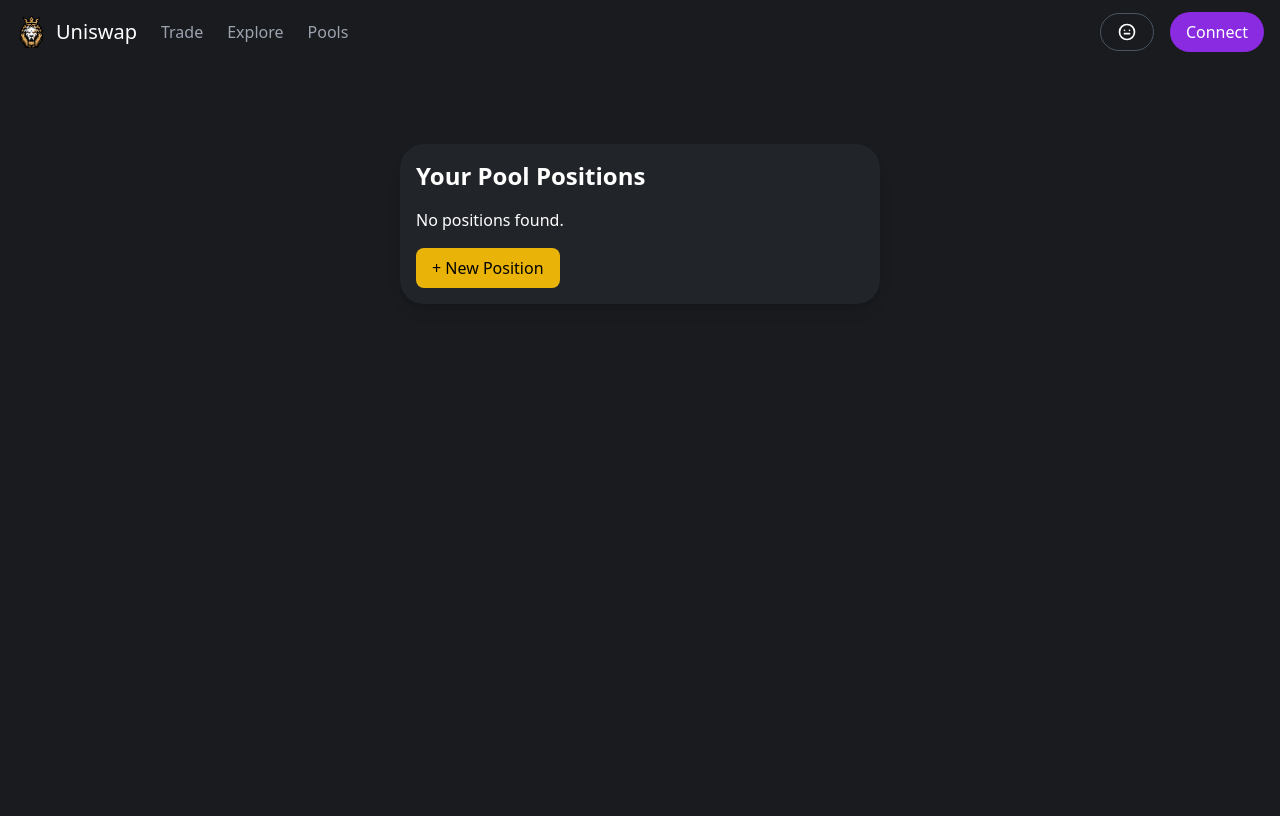
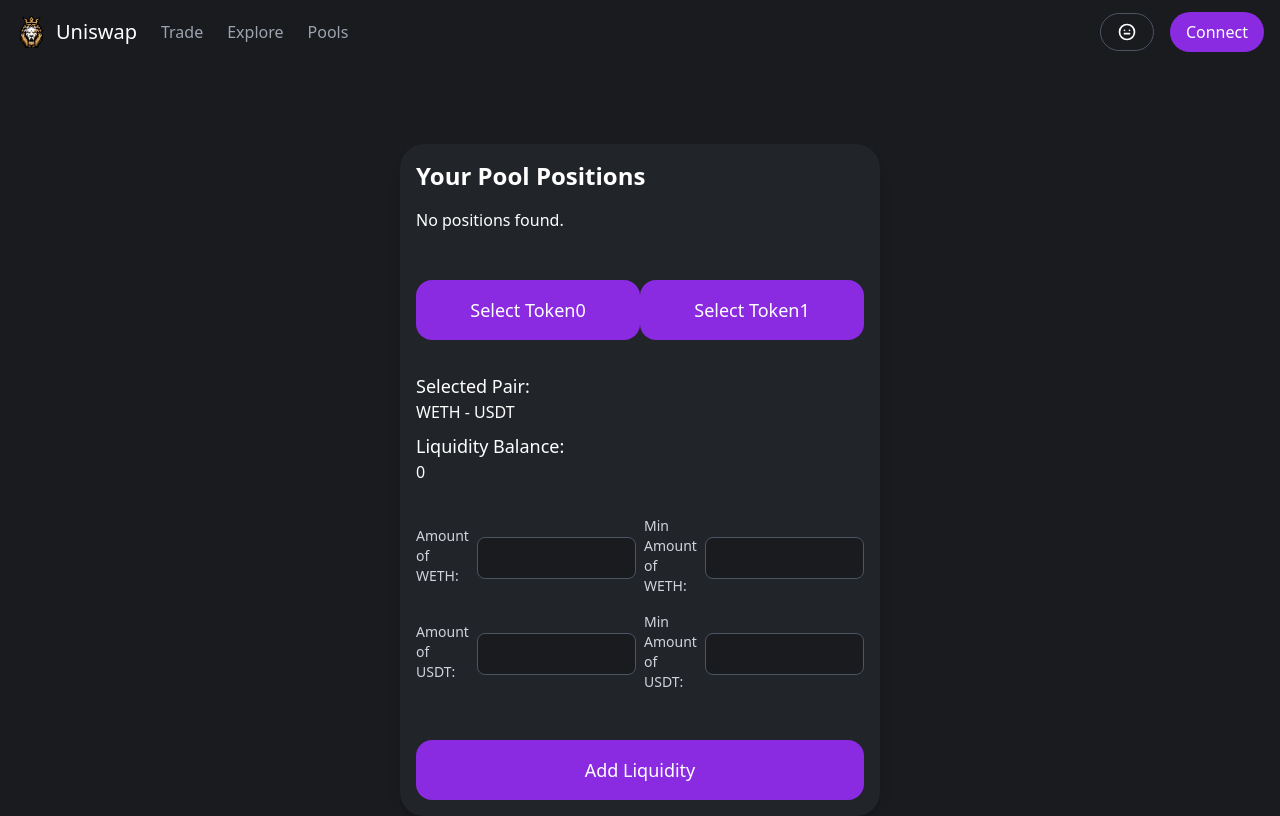
Before and after one commit to mpharaoh123/uniswap_v2_fork, a Next.js app: page /Pools in a window 1280 px wide. Built offline with nearby package versions, Linux system fonts and the light colour scheme.

Commit message:
pools css

```diff
--- a/pages/Pools.js
+++ b/pages/Pools.js
@@ -9,6 +9,13 @@
   const { provider, account, uniswapRouter, connectWallet, signer, network } =
     useWeb3();
   const [positions, setPositions] = useState([]);
+  const [selectedToken0, setSelectedToken0] = useState(TOKENS.WETH); // 默认Token0
+  const [selectedToken1, setSelectedToken1] = useState(TOKENS.USDT); // 默认Token1
+  const [liquidityBalance, setLiquidityBalance] = useState("0"); // 当前交易对的流动性余额
+  const [amountToken0, setAmountToken0] = useState(""); // 希望加入的Token0数量
+  const [amountToken1, setAmountToken1] = useState(""); // 希望加入的Token1数量
+  const [minAmountToken0, setMinAmountToken0] = useState(""); // Token0的最小值
+  const [minAmountToken1, setMinAmountToken1] = useState(""); // Token1的最小值
 
   useEffect(() => {
     // Fetch positions when account changes
@@ -16,6 +23,13 @@
       fetchPositions();
     }
   }, [account]);
+
+  useEffect(() => {
+    // 当选择的交易对发生变化时，更新流动性余额
+    if (selectedToken0 && selectedToken1 && account) {
+      fetchLiquidityBalance();
+    }
+  }, [selectedToken0, selectedToken1, account]);
 
   const fetchPositions = async () => {
     try {
@@ -25,24 +39,6 @@
       setPositions(positions);
     } catch (error) {
       console.error("Failed to fetch positions:", error);
-    }
-  };
-
-  const handleNewPosition = async () => {
-    if (!account) {
-      connectWallet();
-      return;
-    }
-
-    // Logic to add a new position
-    try {
-      // This is a placeholder function to simulate adding a new position
-      // You would replace this with actual logic to interact with your contract
-      await addNewPosition();
-      // Update positions after adding a new one
-      fetchPositions();
-    } catch (error) {
-      console.error("Failed to add new position:", error);
     }
   };
 
@@ -117,9 +113,82 @@
               ))}
             </ul>
           )}
-          <button className="bg-yellow-500 text-black px-4 py-2 rounded-lg mt-4" onClick={handleNewPosition}>
-            + New Position
-          </button>
+          <div className="flex justify-between mt-8">
+            <button
+              className="w-full mt-4 py-4 rounded-2xl text-lg font-medium bg-[#8A2BE2] hover:bg-opacity-90 text-white"
+              onClick={() => {}}
+            >
+              Select Token0
+            </button>
+            <button
+              className="w-full mt-4 py-4 rounded-2xl text-lg font-medium bg-[#8A2BE2] hover:bg-opacity-90 text-white"
+              onClick={() => {}}
+            >
+              Select Token1
+            </button>
+          </div>
+          <div className="mt-8">
+            <p className="text-lg font-medium">Selected Pair:</p>
+            <p>{selectedToken0.symbol} - {selectedToken1.symbol}</p>
+            <p className="text-lg font-medium mt-2">Liquidity Balance:</p>
+            <p>{liquidityBalance}</p>
+          </div>
+          <div className="mt-8">
+            <div className="flex items-center">
+              <label className="block text-sm font-medium text-gray-300" htmlFor="amountToken0">
+                Amount of {selectedToken0.symbol}:
+              </label>
+              <input
+                type="text"
+                id="amountToken0"
+                value={amountToken0}
+                onChange={(e) => setAmountToken0(e.target.value)}
+                className="w-full mt-1 p-2 border border-gray-600 rounded-lg bg-[#191B1F] text-white ml-2"
+              />
+              <label className="block text-sm font-medium text-gray-300 ml-2" htmlFor="minAmountToken0">
+                Min Amount of {selectedToken0.symbol}:
+              </label>
+              <input
+                type="text"
+                id="minAmountToken0"
+                value={minAmountToken0}
+                onChange={(e) => setMinAmountToken0(e.target.value)}
+                className="w-full mt-1 p-2 border border-gray-600 rounded-lg bg-[#191B1F] text-white ml-2"
+              />
+            </div>
+          </div>
+          <div className="mt-4">
+            <div className="flex items-center">
+              <label className="block text-sm font-medium text-gray-300" htmlFor="amountToken1">
+                Amount of {selectedToken1.symbol}:
+              </label>
+              <input
+                type="text"
+                id="amountToken1"
+                value={amountToken1}
+                onChange={(e) => setAmountToken1(e.target.value)}
+                className="w-full mt-1 p-2 border border-gray-600 rounded-lg bg-[#191B1F] text-white ml-2"
+              />
+              <label className="block text-sm font-medium text-gray-300 ml-2" htmlFor="minAmountToken1">
+                Min Amount of {selectedToken1.symbol}:
+              </label>
+              <input
+                type="text"
+                id="minAmountToken1"
+                value={minAmountToken1}
+                onChange={(e) => setMinAmountToken1(e.target.value)}
+                className="w-full mt-1 p-2 border border-gray-600 rounded-lg bg-[#191B1F] text-white ml-2"
+              />
+            </div>
+          </div>
+          <div className="mt-8">
+            <button
+              className="w-full mt-4 py-4 rounded-2xl text-lg font-medium bg-[#8A2BE2] hover:bg-opacity-90 text-white"
+              onClick={() => {}}
+            >
+              Add Liquidity
+            </button>
+          </div>
         </div>
       </main>
     </div>
@@ -131,8 +200,3 @@
   // Simulate fetching positions from a contract
   return ["Position 1", "Position 2", "Position 3"];
 };
-
-const addNewPosition = async () => {
-  // Simulate adding a new position
-  console.log("Adding new position...");
-};
--- a/pages/index.js
+++ b/pages/index.js
@@ -143,7 +143,7 @@
             <span className="ml-2 text-xl font-medium">Uniswap</span>
           </div>
           <div className="flex space-x-6 text-gray-400">
-            <Link href="/">
+            <Link href={{ pathname: "/" }}>
               <p className="hover:text-white hidden md:block lg:block">Trade</p>
             </Link>
             <button className="hover:text-white hidden md:block lg:block">
```
Also changed, not shown: 1 other file (tests, documents, lock files or other folders).
